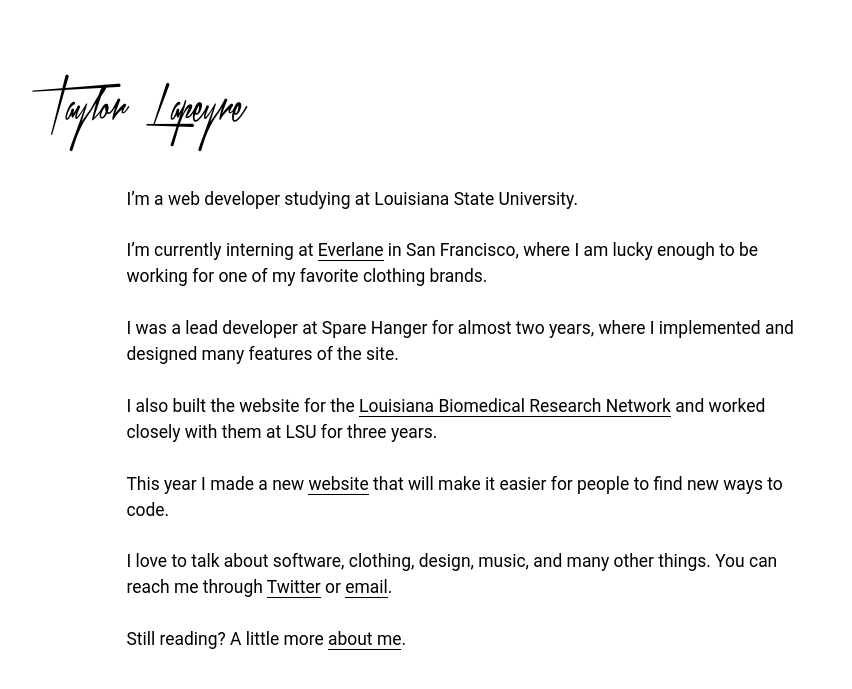
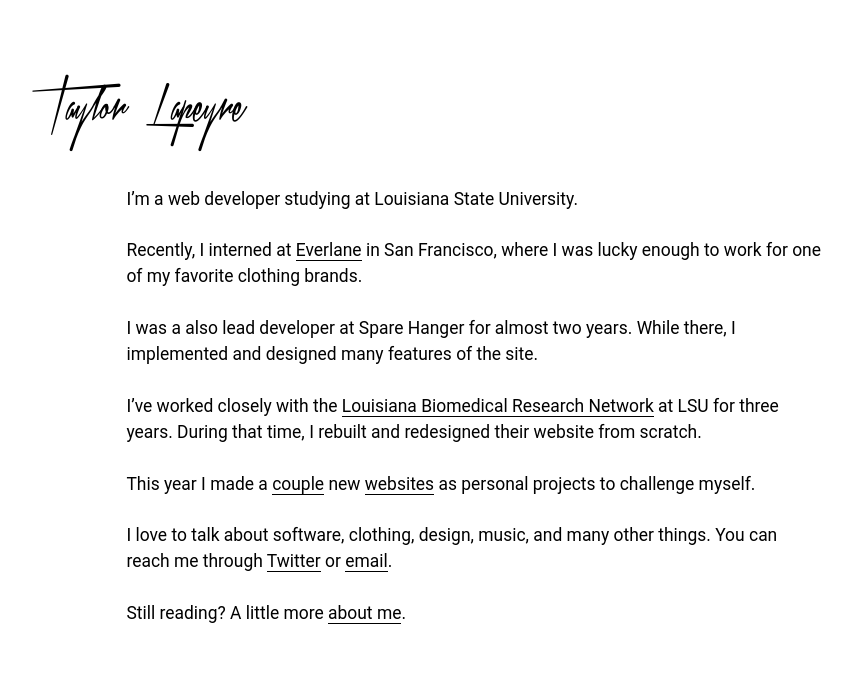
Before and after one commit to taylorlapeyre/taylorlapeyre.github.io, a Jekyll site: the page built from index.md, in a window 1280 px wide. Shown: the top 689 px of the page, without its empty margins (166-1018 px from the left). Built offline with Jekyll 4.4.1, drawn with Linux system fonts in a browser that asks for light colours; some web fonts are replaced.

Commit message:
update my career

```diff
--- a/index.md
+++ b/index.md
@@ -5,13 +5,13 @@ title: Taylor Lapeyre
 
 I'm a web developer studying at Louisiana State University.
 
-I'm currently interning at [Everlane][everlane] in San Francisco, where I am lucky enough to be working for one of my favorite clothing brands.
+Recently, I interned at [Everlane][everlane] in San Francisco, where I was lucky enough to work for one of my favorite clothing brands.
 
-I was a lead developer at Spare Hanger for almost two years, where I implemented and designed many features of the site.
+I was a also lead developer at Spare Hanger for almost two years. While there, I implemented and designed many features of the site.
 
-I also built the website for the [Louisiana Biomedical Research Network][lbrn] and worked closely with them at LSU for three years.
+I've worked closely with the [Louisiana Biomedical Research Network][lbrn] at LSU for three years. During that time, I rebuilt and redesigned their website from scratch.
 
-This year I made a new [website][agora] that will make it easier for people to find new ways to code.
+This year I made a [couple][koan] new [websites][agora] as personal projects to challenge myself.
 
 I love to talk about software, clothing, design, music, and many other things. You can reach me through [Twitter][twitter] or [email][email].
 
```
Also changed, not shown: other parts of index.md (+1 -0 lines).
